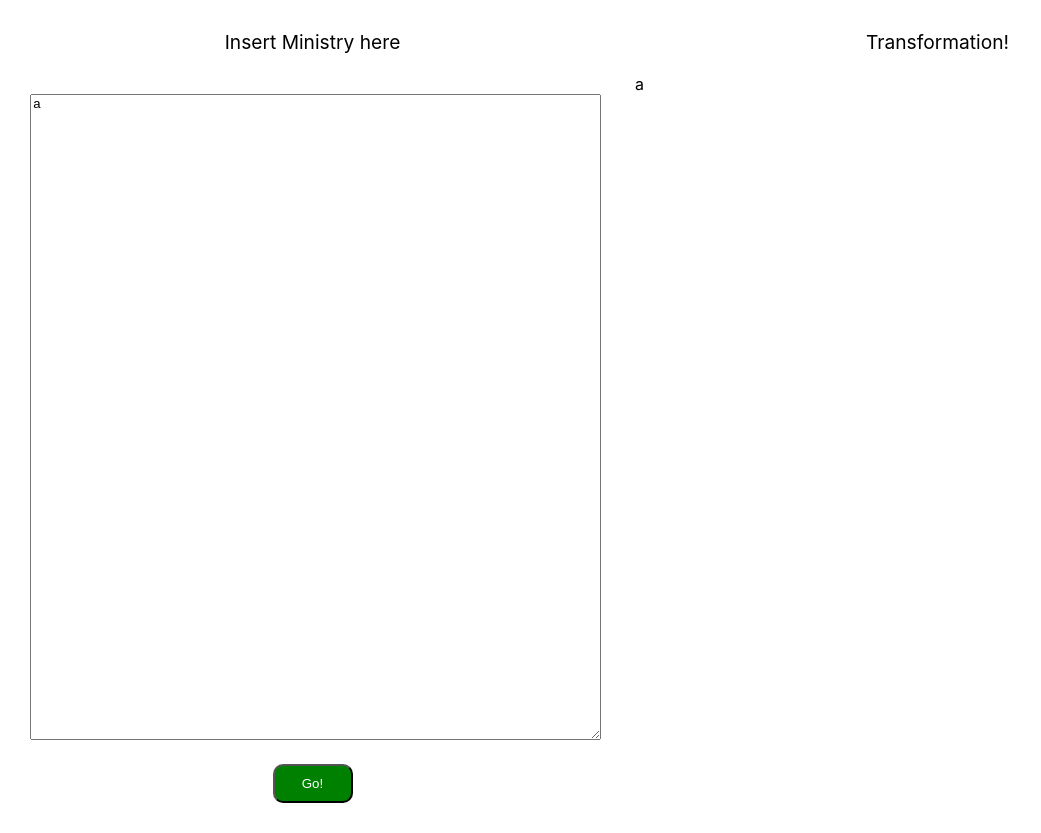
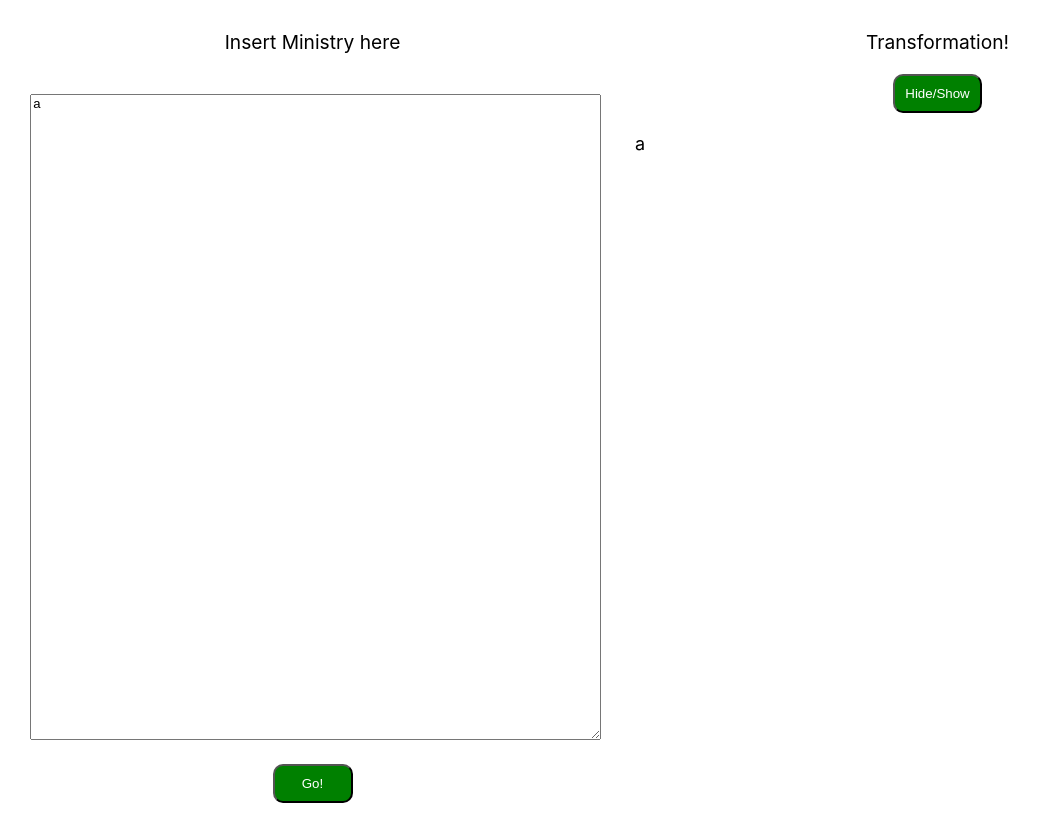
Before and after one commit to jermin2/verseViewer, a React (Create React App) app: page / in a window 1280 px wide. Both pictures are taken after a click on the button "Go!". Shown: the whole page, without its empty margins (0-1041 px from the left). Built offline with nearby package versions, Linux system fonts and the light colour scheme.

Commit message:
Fixed some warnings about children keys

```diff
--- a/src/App.css
+++ b/src/App.css
@@ -74,6 +74,7 @@ button {
   display:block;
   margin:auto;
   min-width:80px;
+  margin-bottom: 20px;
 }
 
 .parser-heading, .viewer-heading {
@@ -86,3 +87,7 @@ html {
   width: 100vw;
   overflow-y: scroll;
 }
+
+.outline-text {
+  font-size:large;
+}
--- a/src/App.js
+++ b/src/App.js
@@ -1,7 +1,5 @@
-import logo from './logo.svg';
 import './App.css';
 
-import VerseViewer from './components/VerseViewer'
 import VerseParser from './components/VerseParser'
 
 function App() {
--- a/src/components/HoverableDiv.js
+++ b/src/components/HoverableDiv.js
@@ -2,7 +2,7 @@ import React, {useEffect, useState} from 'react'
 import axios from 'axios'
 
 const HoverableDiv = ({ handleMouseOver, handleMouseOut, handleClick, verseRef }) => {
-  const [text, setText] = useState(verseRef);
+
   return (
     <div onMouseOver={handleMouseOver} onMouseOut={handleMouseOut} onClick={handleClick} className="verse-ref">
       {verseRef}
@@ -10,8 +10,11 @@ const HoverableDiv = ({ handleMouseOver, handleMouseOut, handleClick, verseRef }
   );
 };
 
+
 const HoverText = (props) => {
+  // eslint-disable-next-line
   const [verseText, setVerseText] = useState(props.verseText);
+
   if(verseText===""){
     return <div key={verseText}>{verseText}</div>
   }
@@ -31,45 +34,42 @@ const Verse = (data) => {
   const [verseRef, setVerseRef] = useState(data.verseRef);
   const [verseText, setVerseText] = useState("")
 
+  // Used to hide or show everything
+  useEffect( () => {
+    setIsClicked(data.showAll)
+  },[data.showAll])
 
+  // Fetch the verse from the LSM website
   useEffect( () => {
 
     setVerseRef(data.verseRef)
 
     if(verseRef !== ""){
       const url = `https://api.lsm.org/recver.php?String='${verseRef}'&Out=json`
-      console.log("fetch", data.verseRef);
       axios.get(url).then( response => {
-        var verseText = []
-        response.data.verses.map (verse => {
-          verseText.push(verse.ref + ": " + verse.text + '\x0a')
+        const verseText = response.data.verses.map (verse => {
+          return (verse.ref + ": " + verse.text + '\x0a');
         })
         setVerseText(verseText)
       }).catch( e => {console.log(e); console.log("failed to fetch", data.verseRef)})
     }
-
-  }, [verseRef, data.verseRef])
+  // eslint-disable-next-line
+  }, [data.verseRef])
 
 
+  // Backup fetch in case the first one fails. Triggers on user click
   useEffect( () => {
-
-    if(verseRef !== "" && verseText===[]){
+    if(verseRef !== "" && verseText.length===0){
       const url = `https://api.lsm.org/recver.php?String='${verseRef}'&Out=json`
-      console.log("fetch round 2", data.verseRef);
       axios.get(url).then( response => {
-        var verseText = []
-        response.data.verses.map (verse => {
-          verseText.push(verse.ref + ": " + verse.text + '\x0a')
+         const verseText = response.data.verses.map (verse => {
+          return (verse.ref + ": " + verse.text + '\x0a');
         })
         setVerseText(verseText)
       }).catch( e => {console.log(e); console.log("failed to fetch 2", data.verseRef)})
     }
-
+  // eslint-disable-next-line
   }, [isClicked])
-
-
-
-
 
   const handleMouseOver = () => {
     // setIsHovering(true);
--- a/src/components/VerseParser.js
+++ b/src/components/VerseParser.js
@@ -1,11 +1,11 @@
 import React, { useState } from 'react'
 
 import Verse from './HoverableDiv'
-import axios from 'axios'
 
 export default function VerseViewer() {
     const [textStuff, setText] = useState("a")
     const [clean, setClean] = useState("");
+    const [showAll, setShowAll] = useState(false);
 
     function parse(){
         //console.log(textStuff)
@@ -30,71 +30,51 @@ export default function VerseViewer() {
         text = text.replace(/(\d )?[A-Z][a-z]{2,3}\.?(((;)? \d{1,3}:\d+(([a-c])?|(-\d+)?|(, \d+)?)+))+/gm, '{$&}')
 
         const lines = text.split('\n')
-        const display = []
-        lines.map( line => {
+        const display = lines.map( line => {
             const verses = line.matchAll(/{([\S\s]+?)}/igm);
 
             const verseObject = [];
             for(const verse of verses){
-
-                const text = fetchVerse(verse[1]);
-
+                const text = [];
                 verseObject.push({ ref: verse[1], text: text})
             }
-
-            const lineObject = { text: line, verses: verseObject };
-            display.push(lineObject);
+            return { text: line, verses: verseObject, key: line };
 
         });
-
-
-        console.log(display);
-
         setClean(display);
-
-    }
-    function fetchVerse(ref){
-        var verseText = []
-        return verseText;
-
-    }
-
-    function renderVerseText(verseText){
-        console.log("renderVerseText", verseText);
-        return verseText.map( text => {
-            return<div>{text}</div>
-        })
     }
 
     function renderVerses(verses){
-        console.log("renderVerse", verses);
         return verses.map( verse => {
-            return <><Verse verseRef={verse.ref} /></>
-            return <><div className="verse-ref">{verse.ref}</div><div>{renderVerseText(verse.text)}</div>  </>
+            return <Verse verseRef={verse.ref} key={verse.ref} showAll={showAll}/>
         })
     }
 
     function render(){
-        console.log("render", clean);
         if( clean === ""){
             return <></>
         }
 
-            return (
-                <>
-                {clean.map(line => { return <>
+        return (
+            <>
+            {clean.map(line => { return <div key={line.text}>
 
-                        <div>{line.text}</div>
-                        {renderVerses(line.verses)}
-                    </> } )}
-                </>
-            );
+                    <div className="outline-text" key={line.text}>{line.text}</div>
+                    {renderVerses(line.verses)}
+                    <div className="outline-text" key={line.text+"space"}>&nbsp;</div>
+                </div> } )}
+            </>
+        );
         }
 
 
 
     function handleChange(event){
         setText(event.target.value);
+    }
+
+    function handleHideAll(){
+        setShowAll(!showAll);
     }
 
     return (
@@ -107,6 +87,7 @@ export default function VerseViewer() {
             </div>
             <div className="viewer">
                 <div className="viewer-heading">Transformation!</div>
+                <button onClick={() => handleHideAll()}>Hide/Show</button>
                 {render()}
             </div>
         </div>
--- a/src/components/VerseViewer.js
+++ b/src/components/VerseViewer.js
@@ -1,4 +1,4 @@
-import React, { useState } from 'react'
+import React from 'react'
 
 import Verse from './HoverableDiv'
 
@@ -6,9 +6,6 @@ export default function VerseViewer() {
 
     return (
         <>
-        <div>Verse here</div>
-        <Verse verseRef="Rom 8:10"/>,<Verse verseRef="Rom 8:9-10"/>
-        <div>Some other text here</div>
         </>
     )
 }
```
Also changed, not shown: 1 other file (tests, documents, lock files or other folders).
